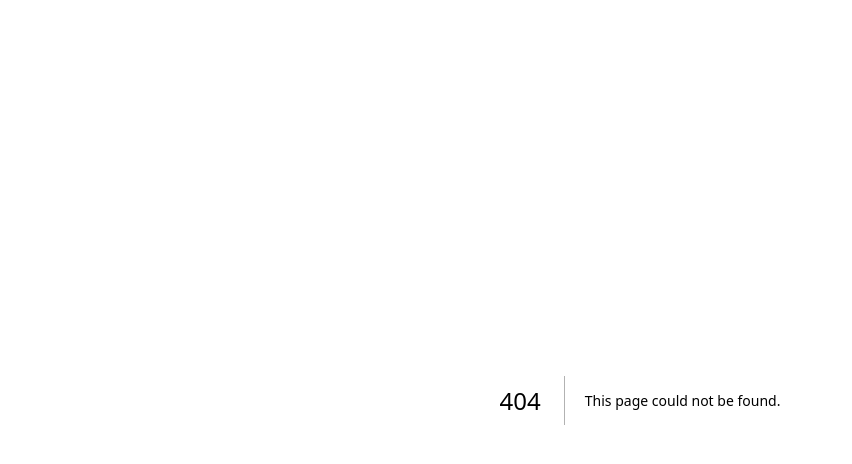
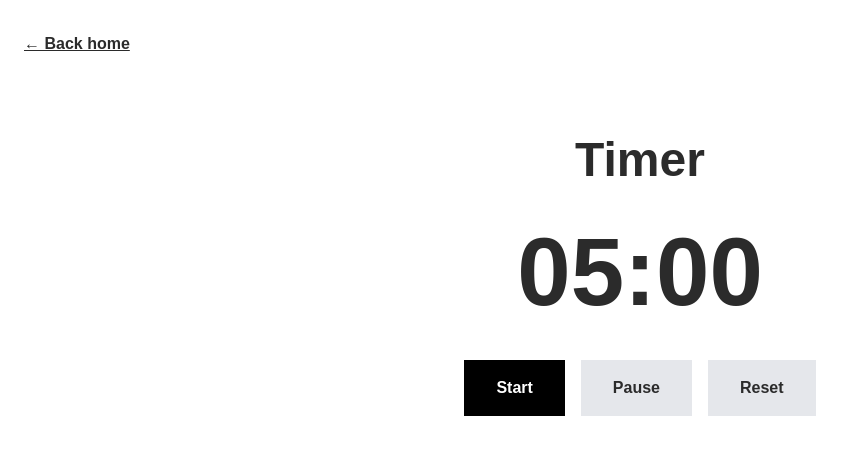
Before and after one commit to ramisha-maliyat/time_mr, a Next.js app: page /timer in a window 1280 px wide. Before the commit this address had no page. Shown: the top 464 px of the page, without its empty margins (0-852 px from the left). Built offline with nearby package versions, Linux system fonts and the light colour scheme.

Commit message:
Add side menu timer utc and unix pages

```diff
--- a/app/page.tsx
+++ b/app/page.tsx
@@ -1,5 +1,5 @@
 "use client";
-
+import SideMenu from "@/components/SideMenu";
 import { useEffect, useState } from "react";
 import { locations } from "@/data/locations";
 import { LocationItem } from "@/types/location";
@@ -17,7 +17,7 @@ export default function Home() {
   const [time, setTime] = useState("");
   const [date, setDate] = useState("");
   const [deviceDifference, setDeviceDifference] = useState<number | null>(null);
-
+  const [menuOpen, setMenuOpen] = useState(false);
   useEffect(() => {
     const updateClock = () => {
       setTime(getTimeByTimezone(selectedLocation.timezone));
@@ -82,9 +82,14 @@ export default function Home() {
           TIME.MR
         </div>
 
-        <div className="text-4xl text-gray-500">☰</div>
+        <button
+  onClick={() => setMenuOpen(true)}
+  className="text-4xl text-gray-500 hover:text-black"
+>
+  ☰
+</button>
       </header>
-
+<SideMenu open={menuOpen} onClose={() => setMenuOpen(false)} />
       <section className="px-6 pt-6 md:px-12">
         <p className="text-lg font-bold text-gray-600">{deviceMessage}</p>
 
--- /dev/null
+++ b/app/timer/page.tsx
@@ -0,0 +1,65 @@
+"use client";
+
+import Link from "next/link";
+import { useEffect, useState } from "react";
+
+export default function TimerPage() {
+  const [seconds, setSeconds] = useState(300);
+  const [running, setRunning] = useState(false);
+
+  useEffect(() => {
+    if (!running || seconds <= 0) return;
+
+    const interval = setInterval(() => {
+      setSeconds((value) => value - 1);
+    }, 1000);
+
+    return () => clearInterval(interval);
+  }, [running, seconds]);
+
+  const minutes = Math.floor(seconds / 60);
+  const remainingSeconds = seconds % 60;
+
+  return (
+    <main className="min-h-screen bg-white px-6 py-8 text-[#2b2b2b]">
+      <Link href="/" className="font-bold underline">
+        ← Back home
+      </Link>
+
+      <section className="mt-20 text-center">
+        <h1 className="text-5xl font-black">Timer</h1>
+
+        <div className="mt-10 text-8xl font-black">
+          {String(minutes).padStart(2, "0")}:
+          {String(remainingSeconds).padStart(2, "0")}
+        </div>
+
+        <div className="mt-10 flex justify-center gap-4">
+          <button
+            onClick={() => setRunning(true)}
+            className="bg-black px-8 py-4 font-black text-white"
+          >
+            Start
+          </button>
+
+          <button
+            onClick={() => setRunning(false)}
+            className="bg-gray-200 px-8 py-4 font-black"
+          >
+            Pause
+          </button>
+
+          <button
+            onClick={() => {
+              setRunning(false);
+              setSeconds(300);
+            }}
+            className="bg-gray-200 px-8 py-4 font-black"
+          >
+            Reset
+          </button>
+        </div>
+      </section>
+    </main>
+  );
+}
--- /dev/null
+++ b/app/unix/page.tsx
@@ -0,0 +1,40 @@
+"use client";
+
+import Link from "next/link";
+import { useEffect, useState } from "react";
+
+export default function UnixPage() {
+  const [unixTime, setUnixTime] = useState(0);
+
+  useEffect(() => {
+    const update = () => {
+      setUnixTime(Math.floor(Date.now() / 1000));
+    };
+
+    update();
+
+    const interval = setInterval(update, 1000);
+
+    return () => clearInterval(interval);
+  }, []);
+
+  return (
+    <main className="min-h-screen bg-white px-6 py-8 text-[#2b2b2b]">
+      <Link href="/" className="font-bold underline">
+        ← Back home
+      </Link>
+
+      <section className="mt-20 text-center">
+        <h1 className="text-5xl font-black">Unix Clock</h1>
+
+        <div className="mt-10 text-7xl font-black">
+          {unixTime}
+        </div>
+
+        <p className="mt-4 text-gray-600">
+          Seconds since January 1, 1970 UTC
+        </p>
+      </section>
+    </main>
+  );
+}
--- /dev/null
+++ b/app/utc/page.tsx
@@ -0,0 +1,36 @@
+"use client";
+
+import Link from "next/link";
+import { useEffect, useState } from "react";
+
+export default function UTCPage() {
+  const [utcTime, setUtcTime] = useState("");
+
+  useEffect(() => {
+    const update = () => {
+      setUtcTime(new Date().toUTCString());
+    };
+
+    update();
+
+    const interval = setInterval(update, 1000);
+
+    return () => clearInterval(interval);
+  }, []);
+
+  return (
+    <main className="min-h-screen bg-white px-6 py-8 text-[#2b2b2b]">
+      <Link href="/" className="font-bold underline">
+        ← Back home
+      </Link>
+
+      <section className="mt-20 text-center">
+        <h1 className="text-5xl font-black">UTC Time</h1>
+
+        <div className="mt-10 text-4xl font-black md:text-6xl">
+          {utcTime}
+        </div>
+      </section>
+    </main>
+  );
+}
--- /dev/null
+++ b/components/SideMenu.tsx
@@ -0,0 +1,43 @@
+"use client";
+
+import Link from "next/link";
+import { menuItems } from "@/data/menuItems";
+
+type SideMenuProps = {
+  open: boolean;
+  onClose: () => void;
+};
+
+export default function SideMenu({ open, onClose }: SideMenuProps) {
+  if (!open) return null;
+
+  return (
+    <div className="fixed inset-0 z-50 bg-black/40">
+      <aside className="ml-auto h-full w-full max-w-xl overflow-y-auto bg-[#2d2d2d] p-8 text-white shadow-2xl">
+        <div className="mb-10 flex items-center justify-between">
+          <h2 className="text-4xl font-black tracking-tight">TIME.MR</h2>
+
+          <button
+            onClick={onClose}
+            className="text-4xl font-black text-white hover:text-gray-300"
+          >
+            ×
+          </button>
+        </div>
+
+        <div className="grid grid-cols-1 gap-x-8 gap-y-4 sm:grid-cols-2">
+          {menuItems.map((item) => (
+            <Link
+              key={item.label}
+              href={item.href}
+              onClick={onClose}
+              className="text-lg font-medium hover:underline"
+            >
+              {item.label}
+            </Link>
+          ))}
+        </div>
+      </aside>
+    </div>
+  );
+}
--- /dev/null
+++ b/data/menuItems.ts
@@ -0,0 +1,29 @@
+export const menuItems = [
+  { label: "Exact time now", href: "/" },
+  { label: "Time here & there", href: "/converter" },
+  { label: "Your time zone", href: "/clock" },
+  { label: "Time zones", href: "/" },
+  { label: "Daylight Saving Time", href: "/" },
+  { label: "Clock", href: "/clock" },
+  { label: "Countdown", href: "/countdown" },
+  { label: "Timer", href: "/timer" },
+  { label: "Calendar", href: "/calendar" },
+  { label: "Compact calendar", href: "/calendar" },
+  { label: "Week number", href: "/calendar" },
+  { label: "Sound", href: "/" },
+  { label: "Apps", href: "/" },
+  { label: "Widgets", href: "/" },
+  { label: "Time zone news", href: "/" },
+  { label: "Newsletter", href: "/" },
+  { label: "UTC", href: "/utc" },
+  { label: "Unix clock", href: "/unix" },
+  { label: "Unix time converter", href: "/converter" },
+  { label: "Customise", href: "/" },
+  { label: "FAQ", href: "/" },
+  { label: "How to use TIME.MR", href: "/" },
+  { label: "About", href: "/" },
+  { label: "Contact", href: "/" },
+  { label: "Advertise", href: "/" },
+  { label: "Terms of use", href: "/" },
+  { label: "Privacy policy", href: "/" },
+];
```
